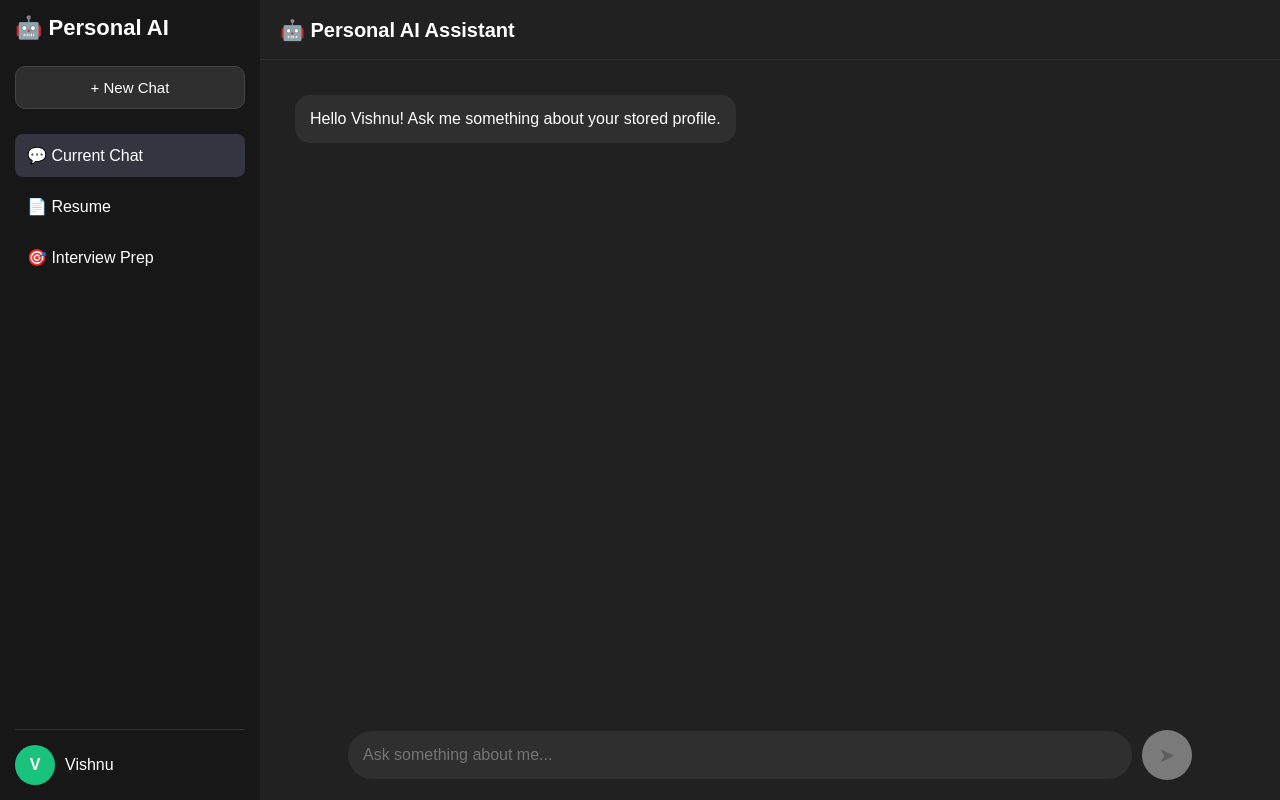
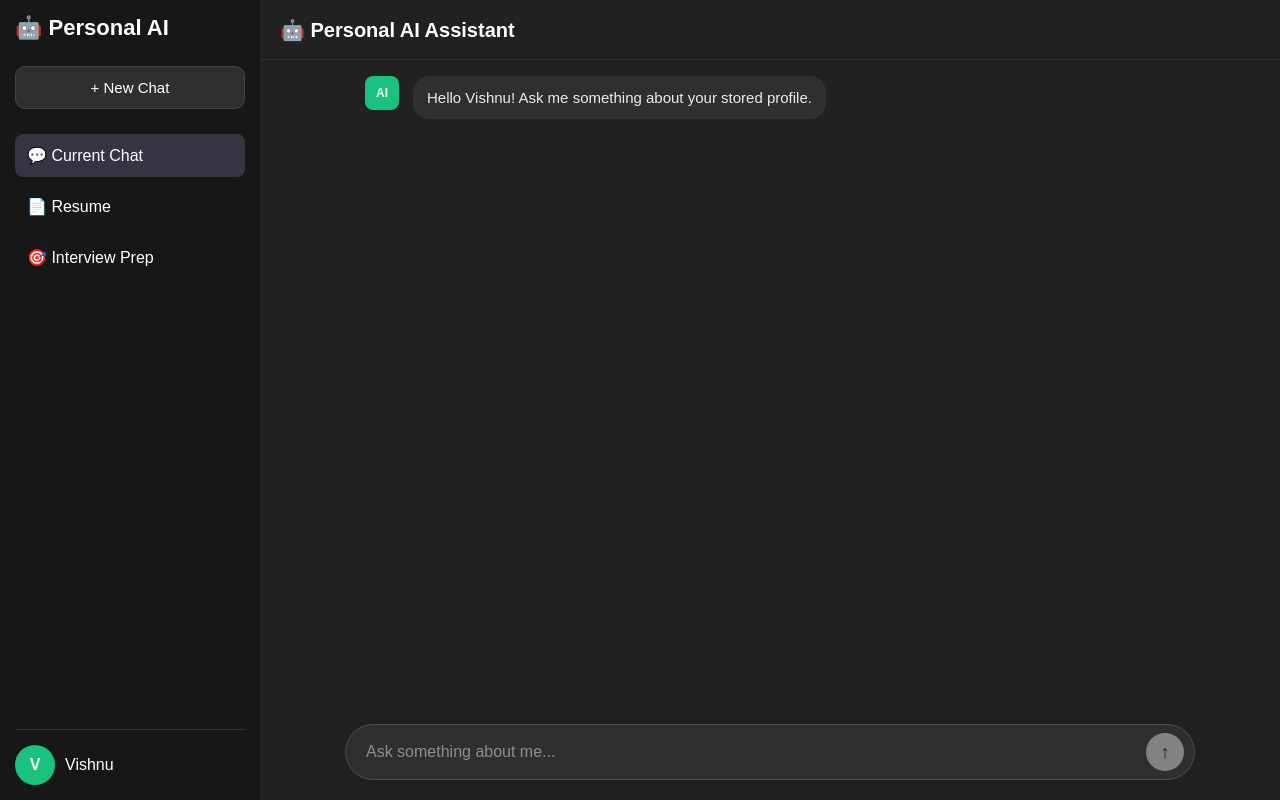
Before and after one commit to SRIVISHNU1010/Personal-ai-assistant, a React app in the folder frontend/: page / in a window 1280 px wide. Built offline with nearby package versions, Linux system fonts and the light colour scheme; the HTML template or start-up script is replaced by a standard one.

Commit message:
Fix complete chatbot production UI

```diff
--- a/frontend/src/App.css
+++ b/frontend/src/App.css
@@ -1,13 +1,292 @@
-*{
-    margin:0;
-    padding:0;
-    box-sizing:border-box;
+* {
+  box-sizing: border-box;
+  margin: 0;
+  padding: 0;
 }
 
-body{
-    font-family:Arial, Helvetica, sans-serif;
+html,
+body,
+#root {
+  width: 100%;
+  height: 100%;
 }
 
-.app{
-    display:flex;
+body {
+  overflow: hidden;
+  background: #212121;
+  color: #ececec;
+  font-family: Arial, Helvetica, sans-serif;
 }
+
+button,
+input {
+  font: inherit;
+}
+
+.app {
+  width: 100%;
+  height: 100vh;
+  display: flex;
+  background: #212121;
+}
+
+/* Sidebar */
+
+.sidebar {
+  width: 260px;
+  height: 100vh;
+  flex-shrink: 0;
+  padding: 15px;
+  display: flex;
+  flex-direction: column;
+  background: #171717;
+  color: #ffffff;
+}
+
+.logo {
+  margin-bottom: 25px;
+  font-size: 22px;
+  font-weight: 700;
+}
+
+.new-chat {
+  width: 100%;
+  padding: 12px;
+  border: 1px solid #444444;
+  border-radius: 10px;
+  background: #2f2f2f;
+  color: #ffffff;
+  cursor: pointer;
+}
+
+.new-chat:hover {
+  background: #3b3b3b;
+}
+
+.chat-history {
+  flex: 1;
+  margin-top: 25px;
+}
+
+.chat-item {
+  margin-bottom: 8px;
+  padding: 12px;
+  border-radius: 8px;
+  cursor: pointer;
+}
+
+.chat-item:hover {
+  background: #2f2f2f;
+}
+
+.chat-item.active {
+  background: #343541;
+}
+
+.sidebar-footer {
+  padding-top: 15px;
+  display: flex;
+  align-items: center;
+  gap: 10px;
+  border-top: 1px solid #333333;
+}
+
+.avatar {
+  width: 40px;
+  height: 40px;
+  display: flex;
+  align-items: center;
+  justify-content: center;
+  border-radius: 50%;
+  background: #19c37d;
+  color: #ffffff;
+  font-weight: 700;
+}
+
+/* Chat window */
+
+.chat-window {
+  flex: 1;
+  min-width: 0;
+  height: 100vh;
+  display: flex;
+  flex-direction: column;
+  background: #212121;
+  color: #ececec;
+}
+
+/* Header */
+
+.header {
+  height: 60px;
+  padding: 0 22px;
+  flex-shrink: 0;
+  display: flex;
+  align-items: center;
+  border-bottom: 1px solid #333333;
+  background: #212121;
+  color: #ffffff;
+}
+
+.header h2 {
+  font-size: 20px;
+}
+
+/* Messages */
+
+.messages {
+  flex: 1;
+  overflow-y: auto;
+  display: flex;
+  flex-direction: column;
+}
+
+.message-row {
+  width: 100%;
+  padding: 16px 0;
+}
+
+.message-row.user {
+  background: #2a2a2a;
+}
+
+.message-inner {
+  width: 100%;
+  max-width: 850px;
+  margin: 0 auto;
+  padding: 0 20px;
+  display: flex;
+  align-items: flex-start;
+  gap: 14px;
+}
+
+.message-row.user .message-inner {
+  flex-direction: row-reverse;
+}
+
+.message-avatar {
+  width: 34px;
+  height: 34px;
+  flex-shrink: 0;
+  border-radius: 8px;
+  display: flex;
+  align-items: center;
+  justify-content: center;
+  color: #ffffff;
+  font-size: 12px;
+  font-weight: 700;
+}
+
+.message-row.bot .message-avatar {
+  background: #19c37d;
+}
+
+.message-row.user .message-avatar {
+  background: #5c5c5f;
+}
+
+.message-text {
+  max-width: 75%;
+  padding: 11px 15px;
+  border-radius: 16px;
+  color: #ececec;
+  font-size: 15px;
+  line-height: 1.55;
+  white-space: pre-wrap;
+  overflow-wrap: anywhere;
+}
+
+.message-row.bot .message-text {
+  background: #2f2f2f;
+}
+
+.message-row.user .message-text {
+  background: #19c37d;
+  color: #ffffff;
+}
+
+/* Input */
+
+.composer-wrap {
+  width: 100%;
+  padding: 16px 20px 20px;
+  flex-shrink: 0;
+  background: #212121;
+}
+
+.chat-form {
+  width: 100%;
+  max-width: 850px;
+  margin: 0 auto;
+  padding: 8px 10px 8px 20px;
+  display: flex;
+  align-items: center;
+  gap: 10px;
+  border: 1px solid #4d4d4f;
+  border-radius: 28px;
+  background: #2f2f2f;
+}
+
+.chat-input {
+  flex: 1;
+  min-width: 0;
+  padding: 8px 0;
+  border: none;
+  outline: none;
+  background: transparent;
+  color: #ececec;
+  font-size: 16px;
+}
+
+.chat-input::placeholder {
+  color: #8e8e8e;
+}
+
+.send-btn {
+  width: 38px;
+  height: 38px;
+  flex-shrink: 0;
+  border: none;
+  border-radius: 50%;
+  display: flex;
+  align-items: center;
+  justify-content: center;
+  background: #ffffff;
+  color: #111111;
+  cursor: pointer;
+  font-size: 18px;
+  font-weight: 700;
+}
+
+.send-btn:hover:not(:disabled) {
+  opacity: 0.85;
+}
+
+.send-btn:disabled,
+.chat-input:disabled {
+  opacity: 0.4;
+  cursor: not-allowed;
+}
+
+.messages::-webkit-scrollbar {
+  width: 6px;
+}
+
+.messages::-webkit-scrollbar-thumb {
+  border-radius: 4px;
+  background: #3d3d3f;
+}
+
+@media (max-width: 700px) {
+  .sidebar {
+    display: none;
+  }
+
+  .message-text {
+    max-width: 85%;
+  }
+
+  .composer-wrap {
+    padding: 12px;
+  }
+}
--- a/frontend/src/App.jsx
+++ b/frontend/src/App.jsx
@@ -6,11 +6,8 @@ import ChatWindow from "./components/Chat/ChatWindow";
 function App() {
   return (
     <div className="app">
-
       <Sidebar />
-
       <ChatWindow />
-
     </div>
   );
 }
--- a/frontend/src/components/Chat/ChatWindow.css
+++ b/frontend/src/components/Chat/ChatWindow.css
@@ -1,13 +1,25 @@
-.chat-window{
-    flex:1;
-    display:flex;
-    flex-direction:column;
-    background:#212121;
-    height:100vh;
+.chat-window {
+  flex: 1;
+  min-width: 0;
+  height: 100vh;
+  display: flex;
+  flex-direction: column;
+  background: #212121;
+  color: #ececec;
 }
 
-.messages{
-    flex:1;
-    overflow-y:auto;
-    padding:20px;
+.messages {
+  flex: 1;
+  overflow-y: auto;
+  display: flex;
+  flex-direction: column;
 }
+
+.messages::-webkit-scrollbar {
+  width: 6px;
+}
+
+.messages::-webkit-scrollbar-thumb {
+  background: #3d3d3f;
+  border-radius: 4px;
+}
--- a/frontend/src/components/Input/ChatInput.css
+++ b/frontend/src/components/Input/ChatInput.css
@@ -1,44 +1,60 @@
-.chat-input-container{
-    width:100%;
-    padding:20px;
-    display:flex;
-    justify-content:center;
-    align-items:center;
-    background:#212121;
+.composer-wrap {
+  width: 100%;
+  padding: 16px 20px 20px;
+  background: #212121;
+  flex-shrink: 0;
 }
 
-.chat-input{
-    width:80%;
-    padding:15px;
-    border:none;
-    outline:none;
-    border-radius:30px;
-    background:#2f2f2f;
-    color:white;
-    font-size:16px;
+.chat-form {
+  max-width: 850px;
+  width: 100%;
+  margin: 0 auto;
+  display: flex;
+  align-items: center;
+  gap: 10px;
+  background: #2f2f2f;
+  border: 1px solid #4d4d4f;
+  border-radius: 28px;
+  padding: 8px 10px 8px 20px;
 }
 
-.send-btn{
-    margin-left:10px;
-    width:50px;
-    height:50px;
-    border:none;
-    border-radius:50%;
-    background:white;
-    cursor:pointer;
-    font-size:20px;
+.chat-input {
+  flex: 1;
+  min-width: 0;
+  border: none;
+  outline: none;
+  background: transparent;
+  color: #ececec;
+  font-size: 16px;
+  padding: 8px 0;
 }
 
-.send-btn:hover{
-    background:#d9d9d9;
+.chat-input::placeholder {
+  color: #8e8e8e;
 }
 
-.chat-input:disabled {
-  opacity: 0.7;
-  cursor: not-allowed;
+.send-btn {
+  width: 38px;
+  height: 38px;
+  flex-shrink: 0;
+  border: none;
+  border-radius: 50%;
+  background: #ffffff;
+  color: #111111;
+  cursor: pointer;
+  font-size: 18px;
+  font-weight: 700;
+  display: flex;
+  align-items: center;
+  justify-content: center;
 }
 
-.send-btn:disabled {
+.send-btn:hover:not(:disabled) {
+  opacity: 0.85;
+}
+
+.send-btn:disabled,
+.chat-input:disabled {
   opacity: 0.4;
   cursor: not-allowed;
 }
--- a/frontend/src/components/Input/ChatInput.jsx
+++ b/frontend/src/components/Input/ChatInput.jsx
@@ -1,5 +1,4 @@
 import { useState } from "react";
-
 import "./ChatInput.css";
 
 function ChatInput({ onSend, disabled = false }) {
@@ -8,21 +7,19 @@ function ChatInput({ onSend, disabled = false }) {
   const handleSubmit = (event) => {
     event.preventDefault();
 
-    const trimmedInput = input.trim();
+    const message = input.trim();
 
-    if (!trimmedInput || disabled) {
+    if (!message || disabled) {
       return;
     }
 
-    onSend(trimmedInput);
+    onSend(message);
     setInput("");
   };
 
   return (
-    <form
-      className="chat-input-container"
-      onSubmit={handleSubmit}
-    >
+    <div className="composer-wrap">
+      <form className="chat-form" onSubmit={handleSubmit}>
         <input
           type="text"
           className="chat-input"
@@ -38,9 +35,10 @@ function ChatInput({ onSend, disabled = false }) {
           disabled={disabled || !input.trim()}
           aria-label="Send message"
         >
-        ➤
+          {"\u2191"}
         </button>
       </form>
+    </div>
   );
 }
 
--- a/frontend/src/components/Message/Message.css
+++ b/frontend/src/components/Message/Message.css
@@ -1,29 +1,64 @@
-.message{
-    display:flex;
-    margin:15px;
+.message-row {
+  width: 100%;
+  padding: 16px 0;
 }
 
-.message.user{
-    justify-content:flex-end;
+.message-row.user {
+  background: #2a2a2a;
 }
 
-.message.bot{
-    justify-content:flex-start;
+.message-row.bot {
+  background: transparent;
 }
 
-.bubble{
-    max-width:70%;
-    padding:15px;
-    border-radius:15px;
-    font-size:16px;
+.message-inner {
+  max-width: 850px;
+  margin: 0 auto;
+  padding: 0 20px;
+  display: flex;
+  align-items: flex-start;
+  gap: 14px;
 }
 
-.user .bubble{
-    background:#19c37d;
-    color:white;
+.message-row.user .message-inner {
+  flex-direction: row-reverse;
 }
 
-.bot .bubble{
-    background:#2f2f2f;
-    color:white;
+.message-avatar {
+  width: 34px;
+  height: 34px;
+  flex-shrink: 0;
+  border-radius: 8px;
+  display: flex;
+  align-items: center;
+  justify-content: center;
+  color: white;
+  font-size: 12px;
+  font-weight: 700;
 }
+
+.message-row.bot .message-avatar {
+  background: #19c37d;
+}
+
+.message-row.user .message-avatar {
+  background: #5c5c5f;
+}
+
+.message-text {
+  max-width: 75%;
+  padding: 10px 14px;
+  border-radius: 16px;
+  color: #ececec;
+  font-size: 15px;
+  line-height: 1.55;
+  white-space: pre-wrap;
+}
+
+.message-row.bot .message-text {
+  background: #2f2f2f;
+}
+
+.message-row.user .message-text {
+  background: #19c37d;
+}
--- a/frontend/src/components/Message/Message.jsx
+++ b/frontend/src/components/Message/Message.jsx
@@ -2,9 +2,13 @@ import "./Message.css";
 
 function Message({ text, sender }) {
   return (
-    <div className={`message ${sender}`}>
-      <div className="bubble">
-        {text}
+    <div className={`message-row ${sender}`}>
+      <div className="message-inner">
+        <div className="message-avatar">
+          {sender === "user" ? "V" : "AI"}
+        </div>
+
+        <div className="message-text">{text}</div>
       </div>
     </div>
   );
```
Lines whose indentation alone changed are shown as unchanged.
